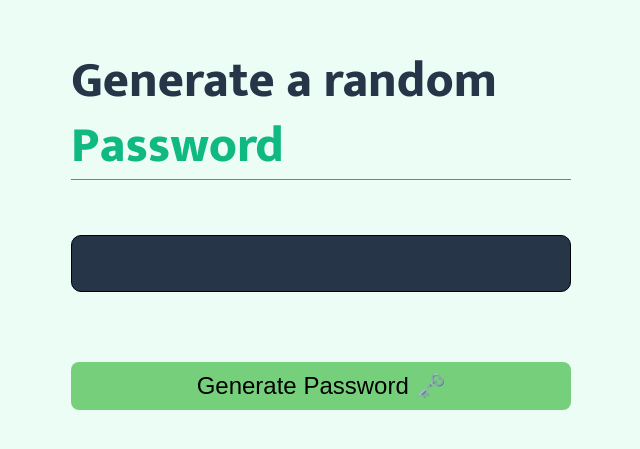
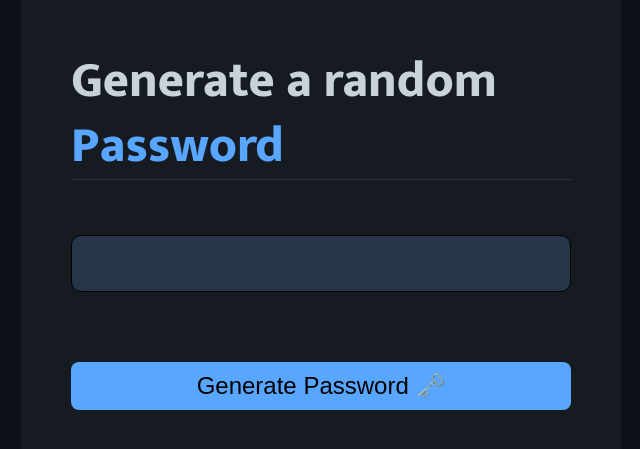
Before and after one commit to Razen04/Password_Generator, a plain HTML site: page index.html in a window 1280 px wide. Shown: the part 111-560 px from the top of the page, without its empty margins (319-959 px from the left). Drawn offline with Linux system fonts and the light colour scheme.

Commit message:
Changed the theme

```diff
--- a/style.css
+++ b/style.css
@@ -7,7 +7,8 @@ body{
     justify-content: center;
     align-items: center;
     font-family: 'Mukta', sans-serif;
-    background-color: #ECFDF5;
+    background-color: #0d1117;
+    color: #c9d1d9;
     height: 100vh;
 }
 .container{
@@ -15,6 +16,7 @@ body{
     width: 500px;
     height: 500px;
     padding: 50px;
+    background-color: #161b22;
 }
 .container h1{
     line-height: 130%;
@@ -24,11 +26,11 @@ h1{
     text-align: left;
     font-size: 50px;
     padding: 10px 0 0px 0;
-    color: #273549;
-    border-bottom: 1px solid grey;
+    color: #c9d1d9;
+    border-bottom: 1px solid #30363d;
 }
 span{
-    color: #10B981;
+    color: #58a6ff;
     font-weight: 500;
 }
 
@@ -38,7 +40,7 @@ p{
     border-radius: 10px;
     padding: 10px 50px 5px 50px;
     height:40px;
-    color: yellow;
+    color: #c9d1d9;
     background-color: #273549;
     font-size: 1.5rem;
 }
@@ -46,7 +48,7 @@ button{
     margin: 50px auto;
     padding: 10px 60px;
     color: black;
-    background-color: rgba(3, 164, 3,0.5);
+    background-color: #58a6ff;
     border: none;
     border-radius: 8px;
     font-size: 24px;
@@ -57,7 +59,7 @@ button{
 }
 button:hover{
     color: black;
-    background-color: rgba(1, 93, 1,0.5);
+    background-color: #0366d6;
 }
 .custom-notification{
     position: fixed;
@@ -65,7 +67,7 @@ button:hover{
     top: 10px;
     left: 50%;
     transform: translateX(-50%);
-    background-color: #4CAF50;
+    background-color: #0366d6;
     padding: 10px;
     border-radius: 4px;
     z-index: 1000;
```
